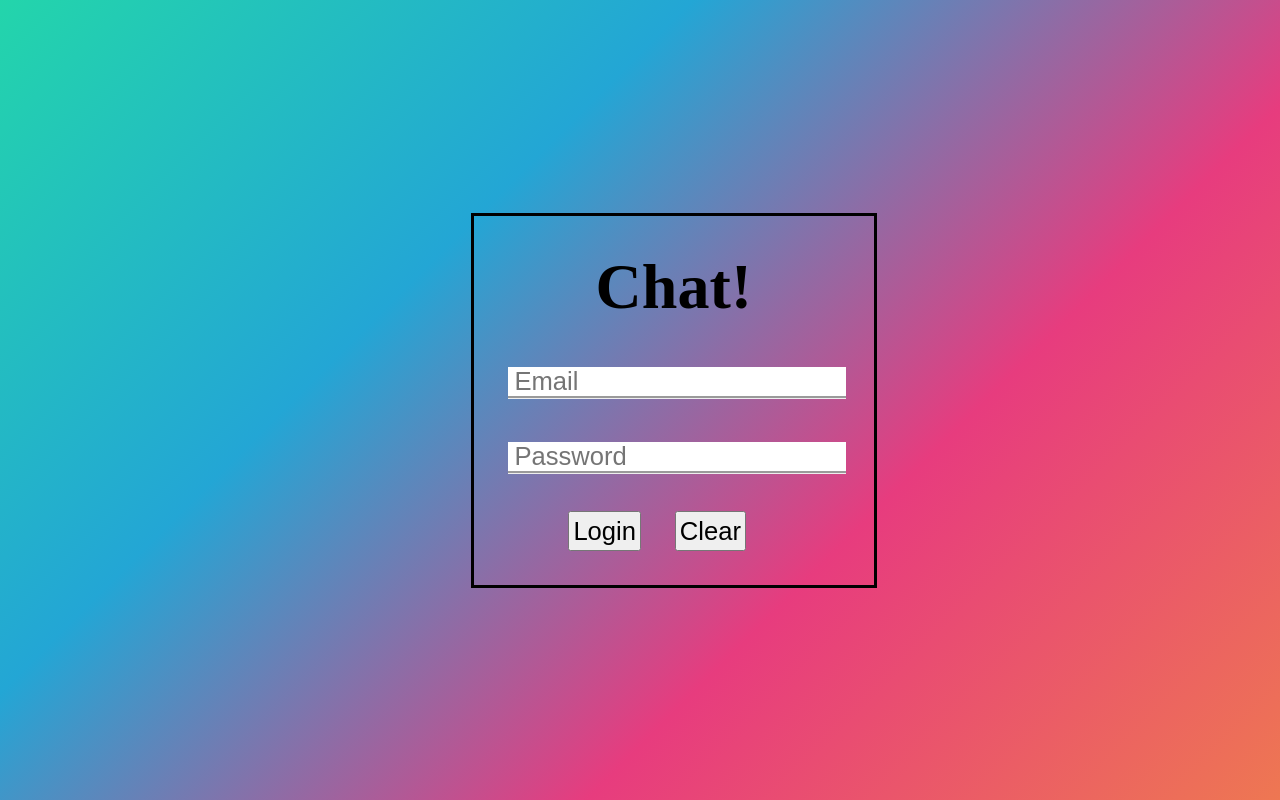
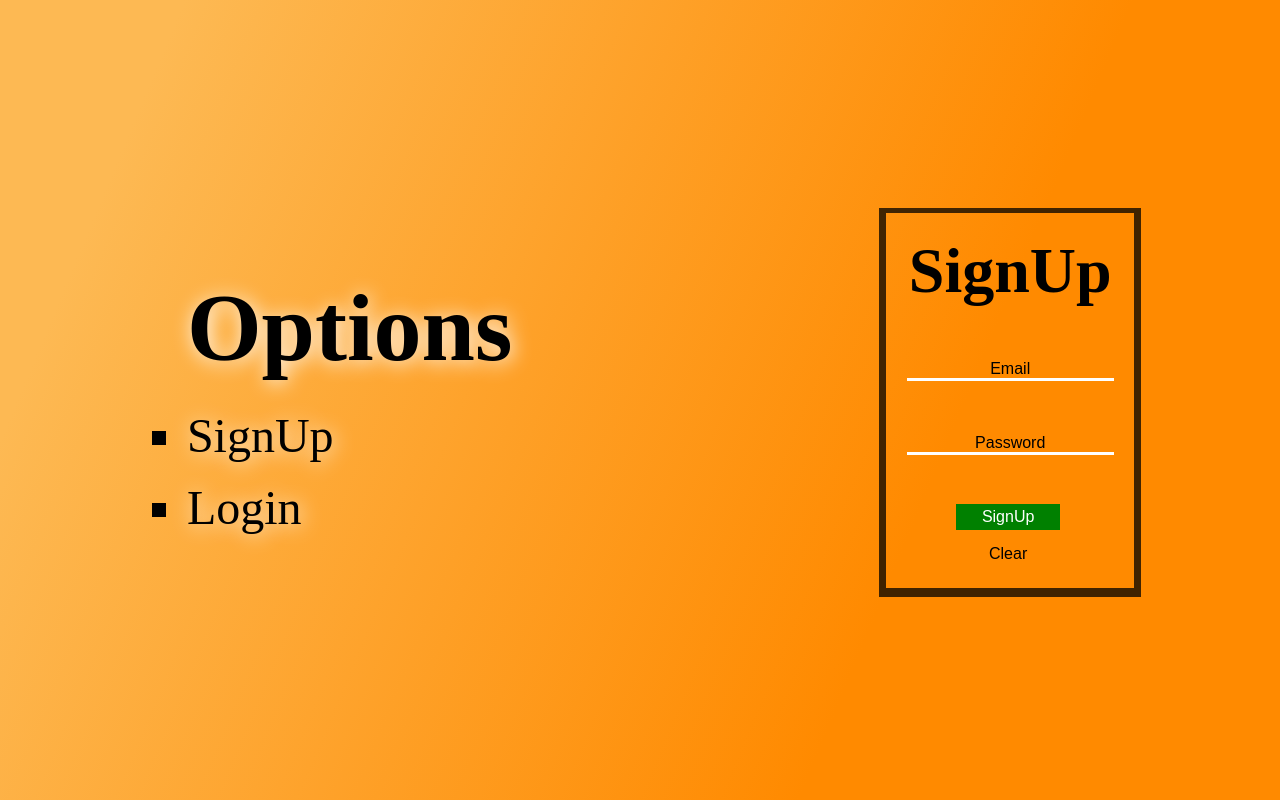
Before and after one commit to karthikeyandhanasekar/letchat, a React (Create React App) app: page /login in a window 1280 px wide. Built offline with nearby package versions, Linux system fonts and the light colour scheme.

Commit message:
login_signup_form_page

```diff
--- a/src/Components/login.jsx
+++ b/src/Components/login.jsx
@@ -1,21 +1,49 @@
 
-import { Zoom } from "react-awesome-reveal";
+import { useState } from "react";
+import { Flip } from "react-awesome-reveal";
 import { Controller, useForm } from "react-hook-form";
 
 const Login = () => {
-    const { handleSubmit, control } = useForm();
+    const { handleSubmit, control, reset } = useForm();
+    const [tologin, setloginauth] = useState(false)
 
-    const onsubmit = (data) => {
+    console.log(tologin);
+
+    //form reset
+    const formreset = () => {
+        reset({
+            username: '',
+            password: ''
+        })
+    }
+
+    //login process
+    const onlogin = (data) => {
         console.log(data);
 
     }
 
+    //signup process
+    const onsingin = (data) => {
+
+    }
+
     return (
-        <main    className="loginsection">
+        <main className="loginsection">
 
-            <Zoom triggerOnce>
-                <form onSubmit={handleSubmit(onsubmit)} className="loginform">
-                    <h1>Chat!</h1>
+            <div className="authoptions">
+                <h1>Options</h1>
+                <ul >
+                    <li onClick={() => setloginauth(false)}>SignUp</li>
+                    <li onClick={() => setloginauth(true)}>Login</li>
+                </ul>
+            </div>
+
+            {/* loginform */}
+            <div style={{ display: tologin ? "block" : "none" }}>
+                <Flip triggerOnce duration={2000}  >
+                    <form onSubmit={handleSubmit(onlogin)} className="authforms">
+                        <h1>Login</h1>
                         <br />
 
                         <Controller control={control} name="username"
@@ -26,9 +54,31 @@ const Login = () => {
                             render={({ field }) => <input type={"password"} inputMode={"text"} placeholder="Password" {...field} />} />
                         <br /><br />
                         <button type="submit">Login</button>
-                 <button type="reset">Clear</button>
+                        <button type="reset" onClick={formreset} >Clear</button>
                     </form>
-            </Zoom>
+                </Flip>
+            </div>
+
+            {/* signupform */}
+            <div div style={{ display: tologin ? "none" : "block" }}>
+                <Flip triggerOnce duration={2000}>
+                    <form onSubmit={handleSubmit(onsingin)} className="authforms">
+                        <h1>SignUp</h1>
+                        <br />
+
+                        <Controller control={control} name="username"
+                            render={({ field }) => <input type={"text"} placeholder="Email" inputMode={"text"} {...field} />} />
+                        <br /><br />
+
+                        <Controller control={control} name="password"
+                            render={({ field }) => <input type={"password"} inputMode={"text"} placeholder="Password" {...field} />} />
+                        <br /><br />
+                        <button type="submit">SignUp</button>
+                        <button type="reset" onClick={formreset} >Clear</button>
+                    </form>
+                </Flip>
+
+            </div>
         </main>
     )
 }
--- a/src/css/index.css
+++ b/src/css/index.css
@@ -3,6 +3,7 @@
     padding: 0;
     box-sizing: border-box;
 }
+
 header {
     width: fit-content;
     overflow: hidden;
@@ -28,8 +29,8 @@ picture img {
 .postercontent h1 {
     margin-top: 10%;
     font-size: 10vw;
-    color: antiquewhite;
-    filter: drop-shadow(2px 2px 1px white);
+    color: #faebd7;
+    filter: drop-shadow(2px 2px 1px #ffffff);
     font-family: 'Orelega One', 'cursive';
 }
 
@@ -41,46 +42,73 @@ picture img {
     padding: 1%;
     border-radius: 25%;
 }
-.loginsection
-{
-    background: linear-gradient(-45deg, #ee7752, #e73c7e, #23a6d5, #23d5ab );
-    animation: gradientBG 1s ease infinite;
+
+.loginsection {
+    background-image: linear-gradient(112.7deg, rgba(253, 185, 83, 1) 11.4%, rgba(255, 138, 0, 1) 70.2%);
     display: flex;
+    flex-wrap: wrap;
+    justify-content: space-around;
     align-items: center;
-    justify-content: center;
     height: 100vh;
 }
-.loginform
-{
-    width:max-content;
+
+.authforms {
     padding: 10%;
     text-align: center;
+    width: max-content;
     font-size: 2.5vw;
-    border: solid;
-}
-.loginform input
-{
-  font-size: 2vw;
-  padding-left: 2%;
-  border: none;
-  border-bottom: groove;
+    box-shadow: 0px 2px 0px 7px rgba(0, 0, 0, 0.75);
+    -webkit-box-shadow: 0px 2px 0px 7px rgba(0, 0, 0, 0.75);
+    -moz-box-shadow: 0px 2px 0px 7px rgba(0, 0, 0, 0.75);
 }
 
-.loginform button
-{
-    font-size: 2vw;
-    padding: 1%;
-    margin-right: 10%;
+.authforms input {
+    text-align: center;
+    font-size: .5em;
+    border: none;
+    border-bottom: solid white;
+    background-color: transparent;
 }
 
-@keyframes gradientBG {
-	0% {
-		background-position: 0% 50%;
-	}
-	50% {
-		background-position: 100% 50%;
-	}
-	100% {
-		background-position: 0% 50%;
-    }
+.authforms ::placeholder {
+    color: #000000;
 }
+
+.authforms button {
+    font-size: .5em;
+    width: 50%;
+    padding: 2%;
+    border: none;
+    margin-right: 2%;
+    cursor: pointer;
+    background: transparent;
+}
+
+.authforms button[type=submit] {
+    background-color: green;
+    color: #ffffff;
+}
+
+.links {
+    text-decoration: underline;
+    cursor: pointer;
+    color: #0000ff;
+    font-size: 1.2em;
+}
+
+.authoptions {
+    line-height: 1.5;
+    font-size: 3em;
+    text-shadow: 2px 2px 20px #FFFFFF;
+}
+
+.authoptions ul li {
+    list-style-type: square;
+    cursor: pointer;
+}
+
+.authoptions ul :hover {
+    border-bottom: groove #dc143c;
+    width: fit-content;
+    transition: width 1s ease-in;
+}
```
Lines whose indentation alone changed are shown as unchanged.
